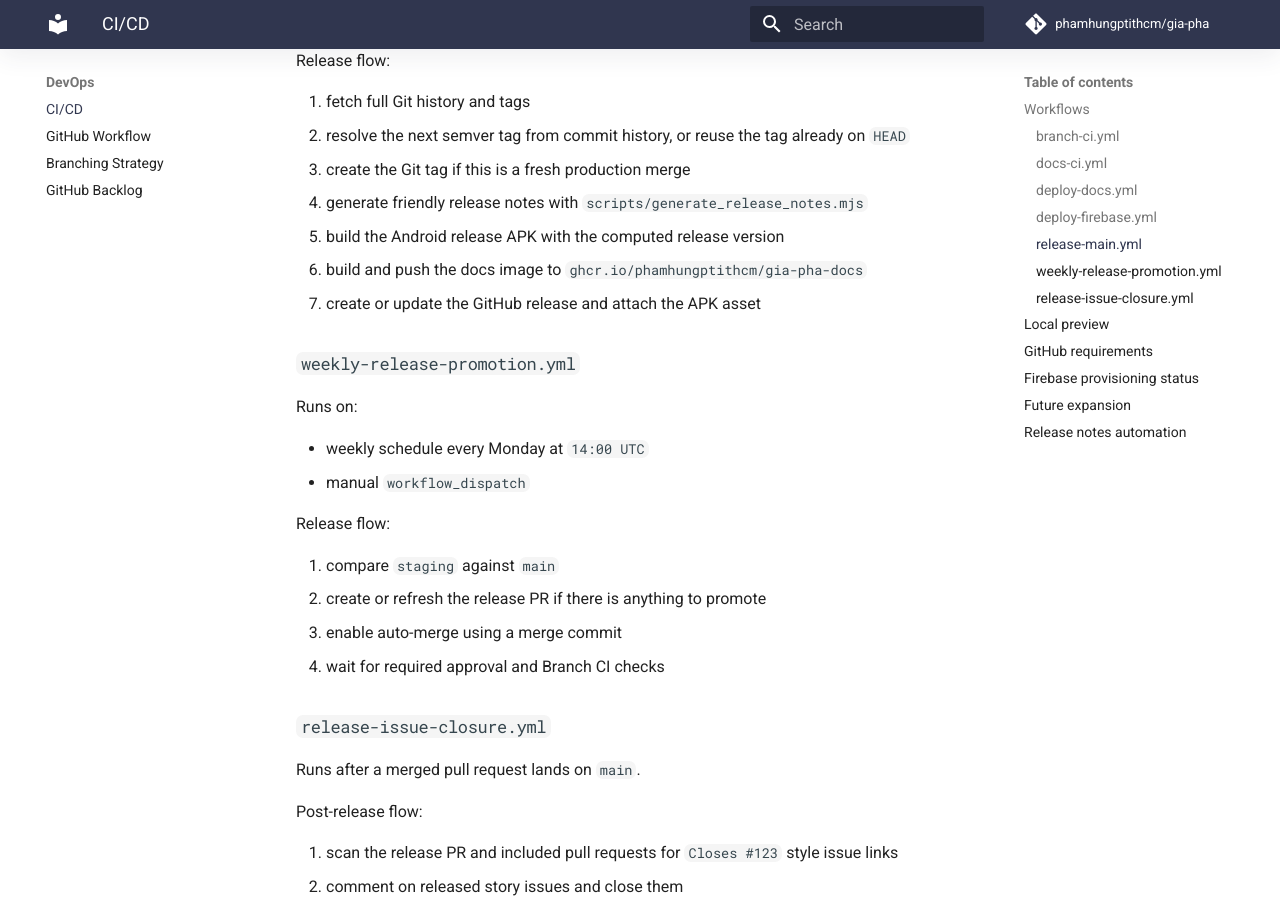
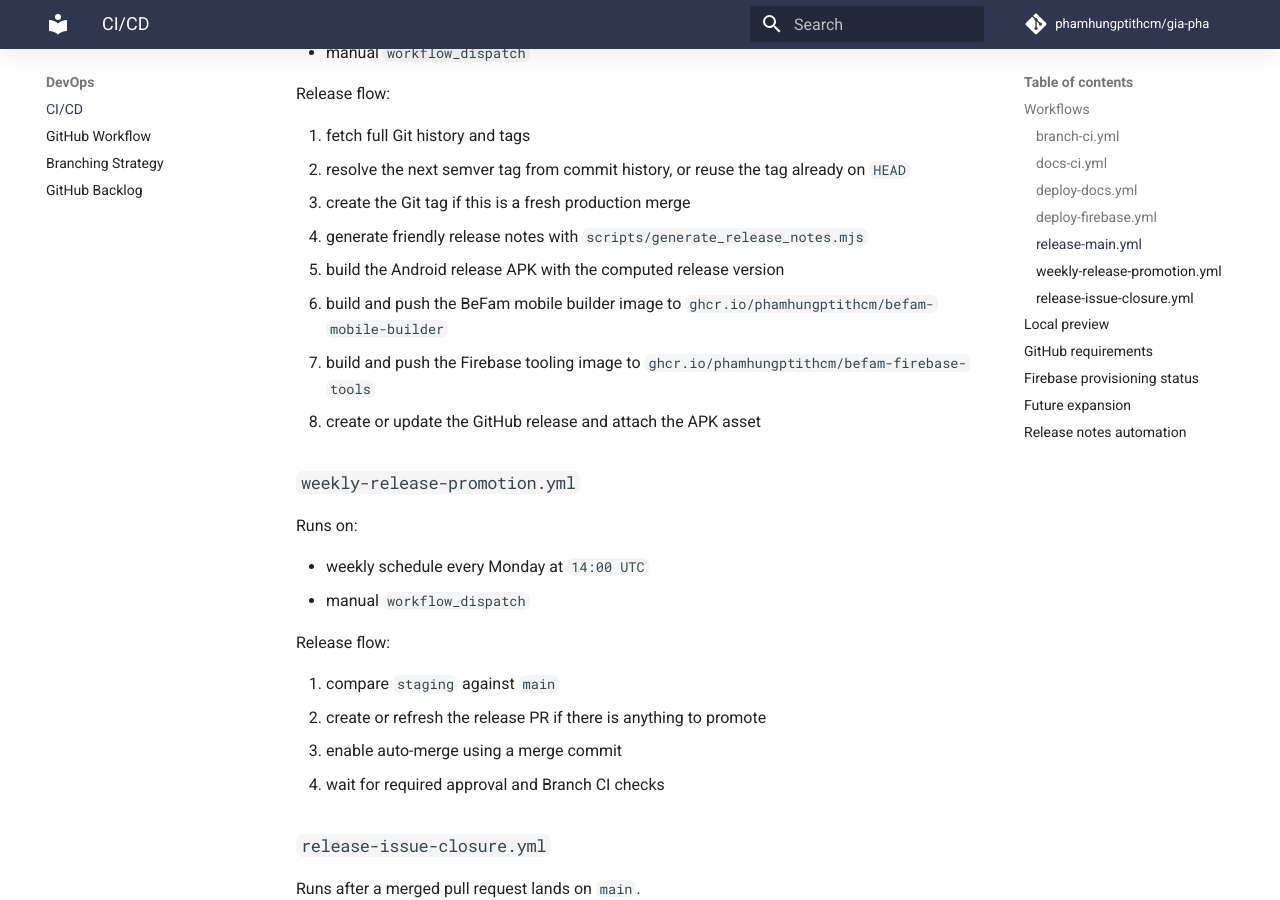
Before and after one commit to phamhungptithcm/gia-pha, an MkDocs documentation site: the page built from docs/05-devops/ci-cd.md, in a window 1280 px wide and 900 px high, scrolled down 2164 px. Built offline with MkDocs 1.6.1 and Material for MkDocs 9.7.7, drawn with Linux system fonts in a browser that asks for light colours; comment, search, counter and statistics services are not loaded; some of the changed text lies outside the part shown.

Commit message:
build: switch release containers to mobile and firebase

```diff
--- a/docs/05-devops/ci-cd.md
+++ b/docs/05-devops/ci-cd.md
@@ -13,11 +13,12 @@
 Checks performed:
 
 - install Python 3.12 and run `mkdocs build --strict`
-- build the production docs Docker image from the repository root
 - install Node.js 20 and run `npm ci && npm run build` in `firebase/functions`
+- build the Firebase tooling image from `docker/firebase-tools.Dockerfile`
 - install Flutter and run `flutter analyze`
 - run `flutter test`
 - build the Android release APK path with `flutter build apk --release`
+- build the BeFam mobile release-builder image from the repository root
 
 The `ci-docs`, `ci-functions`, and `ci-mobile` jobs are required status checks in
 the branch rulesets for both protected branches.
@@ -83,8 +84,9 @@
 3. create the Git tag if this is a fresh production merge
 4. generate friendly release notes with `scripts/generate_release_notes.mjs`
 5. build the Android release APK with the computed release version
-6. build and push the docs image to `ghcr.io/phamhungptithcm/gia-pha-docs`
-7. create or update the GitHub release and attach the APK asset
+6. build and push the BeFam mobile builder image to `ghcr.io/phamhungptithcm/befam-mobile-builder`
+7. build and push the Firebase tooling image to `ghcr.io/phamhungptithcm/befam-firebase-tools`
+8. create or update the GitHub release and attach the APK asset
 
 ### `weekly-release-promotion.yml`
 
@@ -178,4 +180,5 @@
 3. generates release notes from commit history
 4. publishes a GitHub release
 5. uploads the Android release APK
-6. pushes the docs image to GHCR
+6. pushes the BeFam mobile builder image to GHCR
+7. pushes the Firebase tooling image to GHCR
```
Also changed, not shown: README.md (+21 -5 lines), docs/05-devops/branching-strategy.md (+1 -1 lines), docs/05-devops/github-workflow.md (+2 -2 lines), 6 other files.
